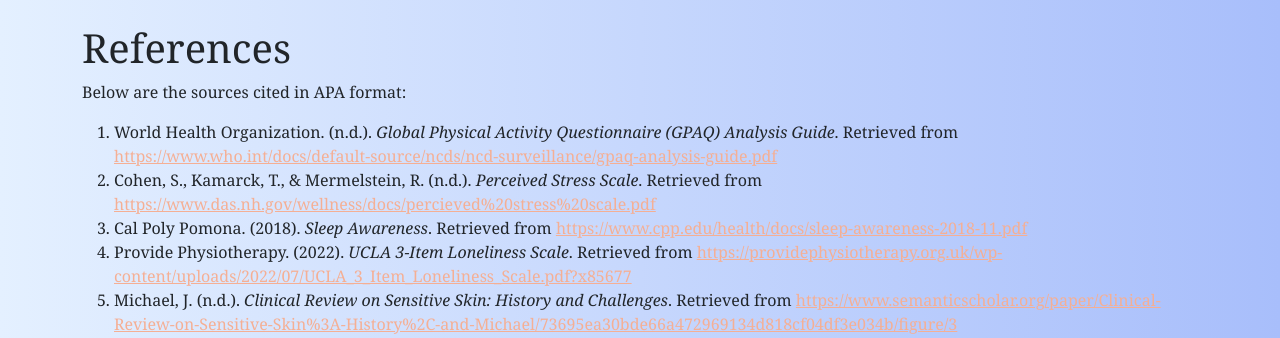
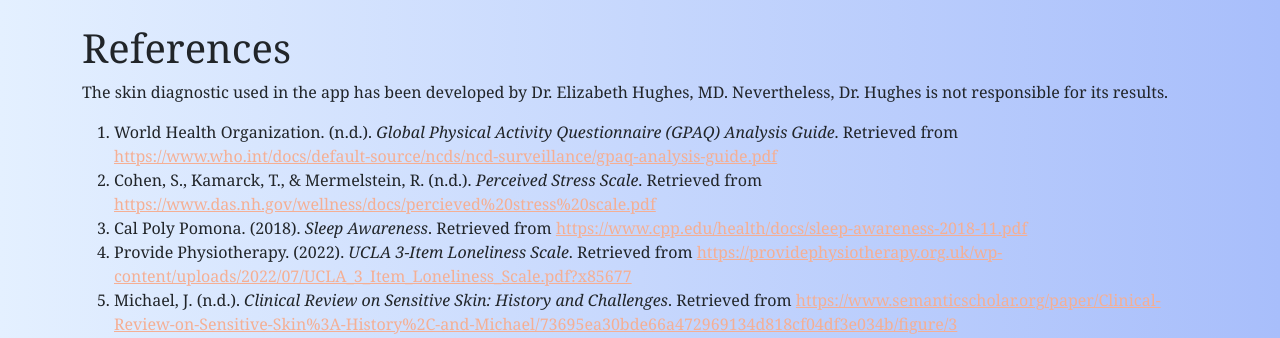
Before and after one commit to ThisisAngelina/mhs_puzzle, a Django app: page /references/ in a window 1280 px wide. Shown: the part 86-424 px from the top of the page. Run offline with Django 5.2, Linux system fonts and the light colour scheme; some libraries are stand-ins or nearby versions.

Commit message:
change references.html

```diff
--- a/mhs_puzzle_prj/puzzle_app/templates/puzzle_app/references.html
+++ b/mhs_puzzle_prj/puzzle_app/templates/puzzle_app/references.html
@@ -1,7 +1,7 @@
 {% extends "puzzle_app/layout.html" %}
 {% block content%}
     <h1>References</h1>
-    <p>Below are the sources cited in APA format:</p>
+    <p>The skin diagnostic used in the app has been developed by Dr. Elizabeth Hughes, MD. Nevertheless, Dr. Hughes is not responsible for its results. </p>
 
     <ol>
         <li>World Health Organization. (n.d.). <i>Global Physical Activity Questionnaire (GPAQ) Analysis Guide</i>. Retrieved from <a href="https://www.who.int/docs/default-source/ncds/ncd-surveillance/gpaq-analysis-guide.pdf">https://www.who.int/docs/default-source/ncds/ncd-surveillance/gpaq-analysis-guide.pdf</a></li>
```
